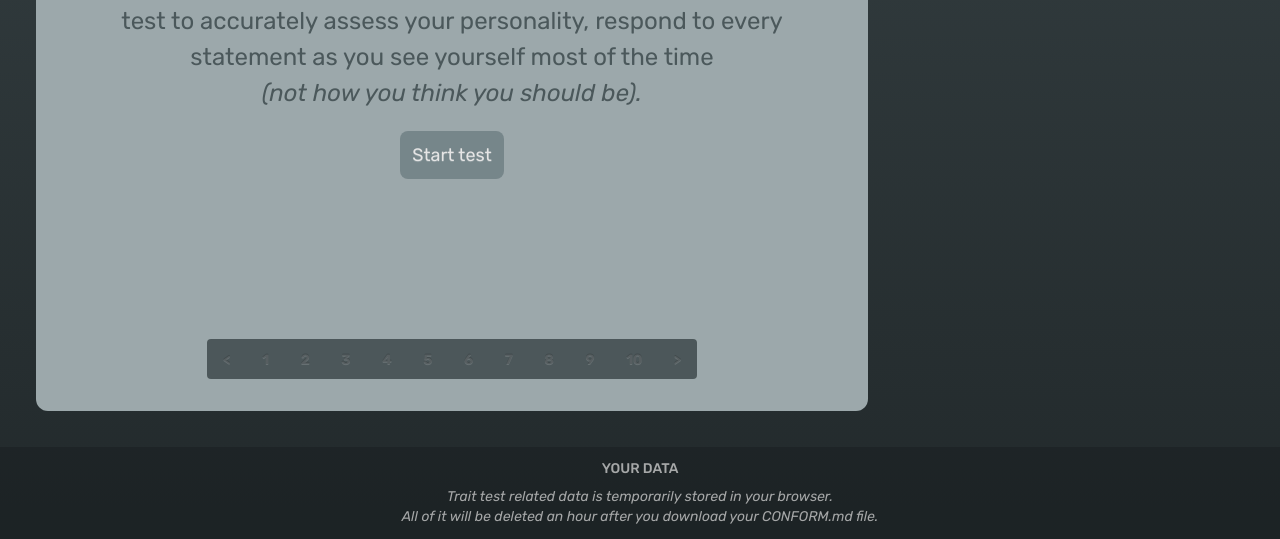
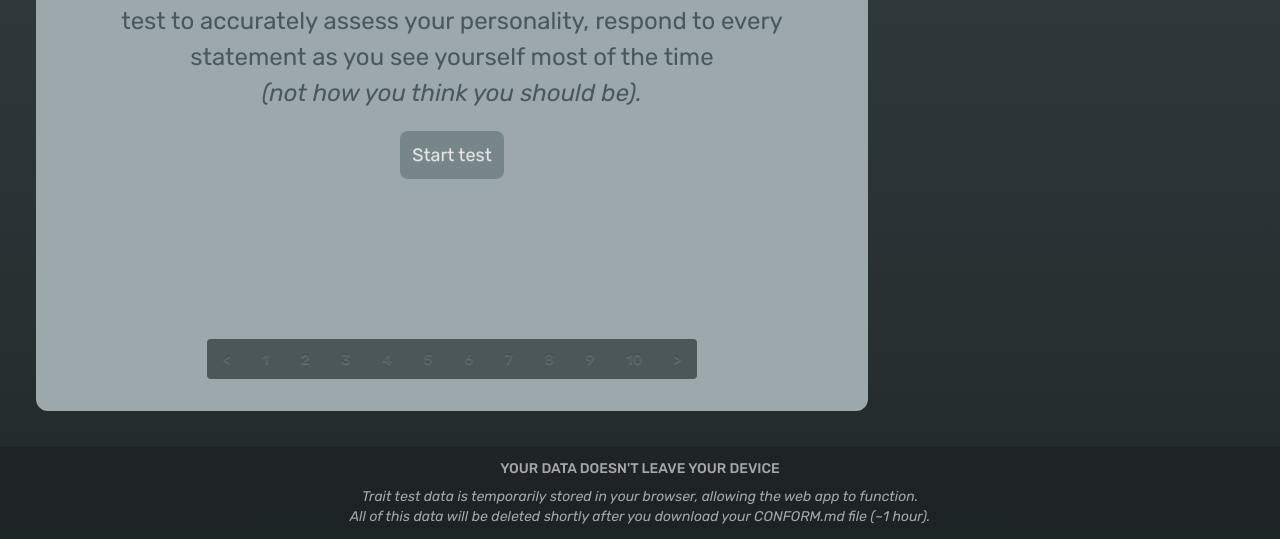
Before and after one commit to sghetticode/conform, a website built with Vite: page index.html in a window 1280 px wide. Shown: the part 421-960 px from the top of the page. Built offline with nearby package versions, Linux system fonts and the light colour scheme.

Commit message:
Update footer text

```diff
--- a/index.html
+++ b/index.html
@@ -827,11 +827,12 @@
       class="footer footer-center h-fit mt-auto bg-mist-900/40 p-3 text-neutral-300/75"
     >
       <aside class="text-sm">
-        <h4 class="font-medium">YOUR DATA</h4>
+        <h4 class="font-medium">YOUR DATA DOESN'T LEAVE YOUR DEVICE</h4>
         <p class="italic">
-          Trait test related data is temporarily stored in your browser.
+          Trait test data is temporarily stored in your browser, allowing the web app to function.
           <br />
-          All of it will be deleted an hour after you download your CONFORM.md file.
+          All of this data will be deleted shortly after you download your CONFORM.md file
+          (~1 hour).
         </p>
       </aside>
     </footer>
```
